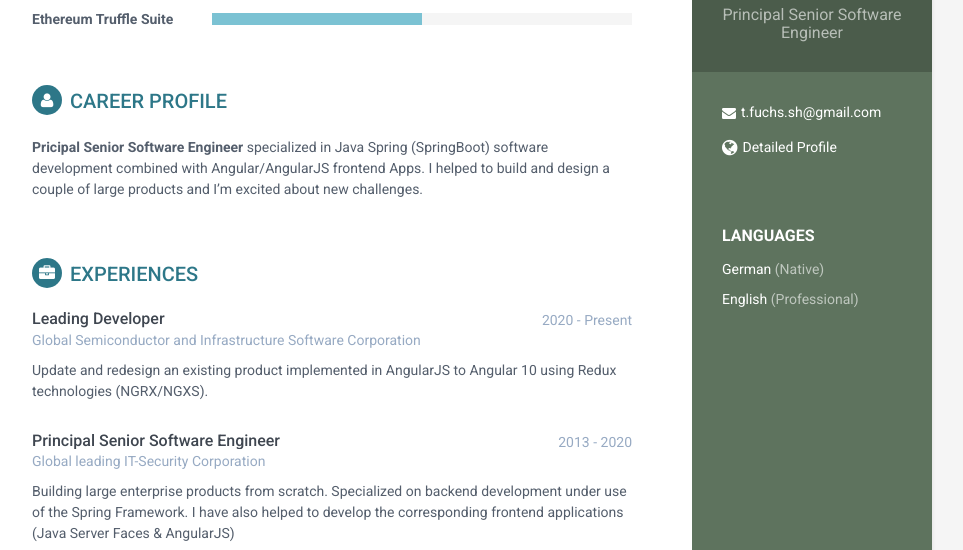
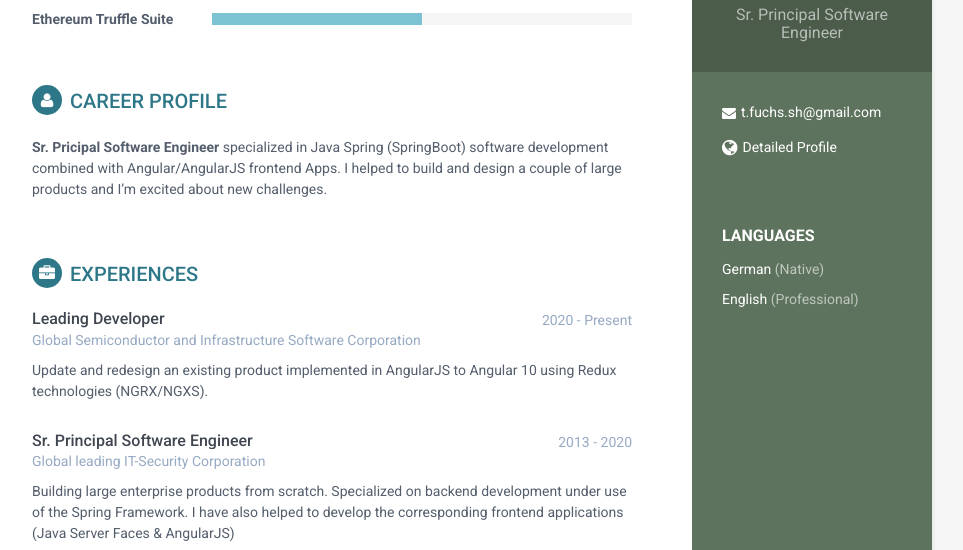
Before and after one commit to fuchshh/fuchshh.github.io, a plain HTML site: page index.html in a window 1280 px wide. Shown: the part 250-800 px from the top of the page, without its empty margins (188-1151 px from the left). Drawn offline with Linux system fonts and the light colour scheme.

Commit message:
Update index.html

```diff
--- a/index.html
+++ b/index.html
@@ -35,7 +35,7 @@
 		            <div class="profile-container">
                 <img class="profile img-circle" src="https://fuchshh.github.io/assets/images/profile.png" alt="" />
                 <h1 class="name">Thomas Fuchs</h1>
-                <h3 class="tagline">Principal Senior Software Engineer</h3>
+                <h3 class="tagline">Sr. Principal Software Engineer</h3>
             </div>
 
 
@@ -129,7 +129,7 @@
 	            <section class="section summary-section">
                 <h2 class="section-title"><i class="fa fa-user"></i>Career Profile</h2>
                 <div class="summary">
-                    <p><strong>Pricipal Senior Software Engineer</strong> specialized in Java Spring (SpringBoot) software development combined with Angular/AngularJS frontend Apps. I helped to build and design a couple of large products and I&rsquo;m excited about new challenges.</p>
+                    <p><strong>Sr. Pricipal Software Engineer</strong> specialized in Java Spring (SpringBoot) software development combined with Angular/AngularJS frontend Apps. I helped to build and design a couple of large products and I&rsquo;m excited about new challenges.</p>
                 </div>
             </section>
 
@@ -156,7 +156,7 @@
                 <div class="item">
                     <div class="meta">
                         <div class="upper-row">
-                            <h3 class="job-title">Principal Senior Software Engineer</h3>
+                            <h3 class="job-title">Sr. Principal Software Engineer</h3>
                             <div class="time">2013 - 2020</div>
                         </div>
                         <div class="company">Global leading IT-Security Corporation</div>
```
